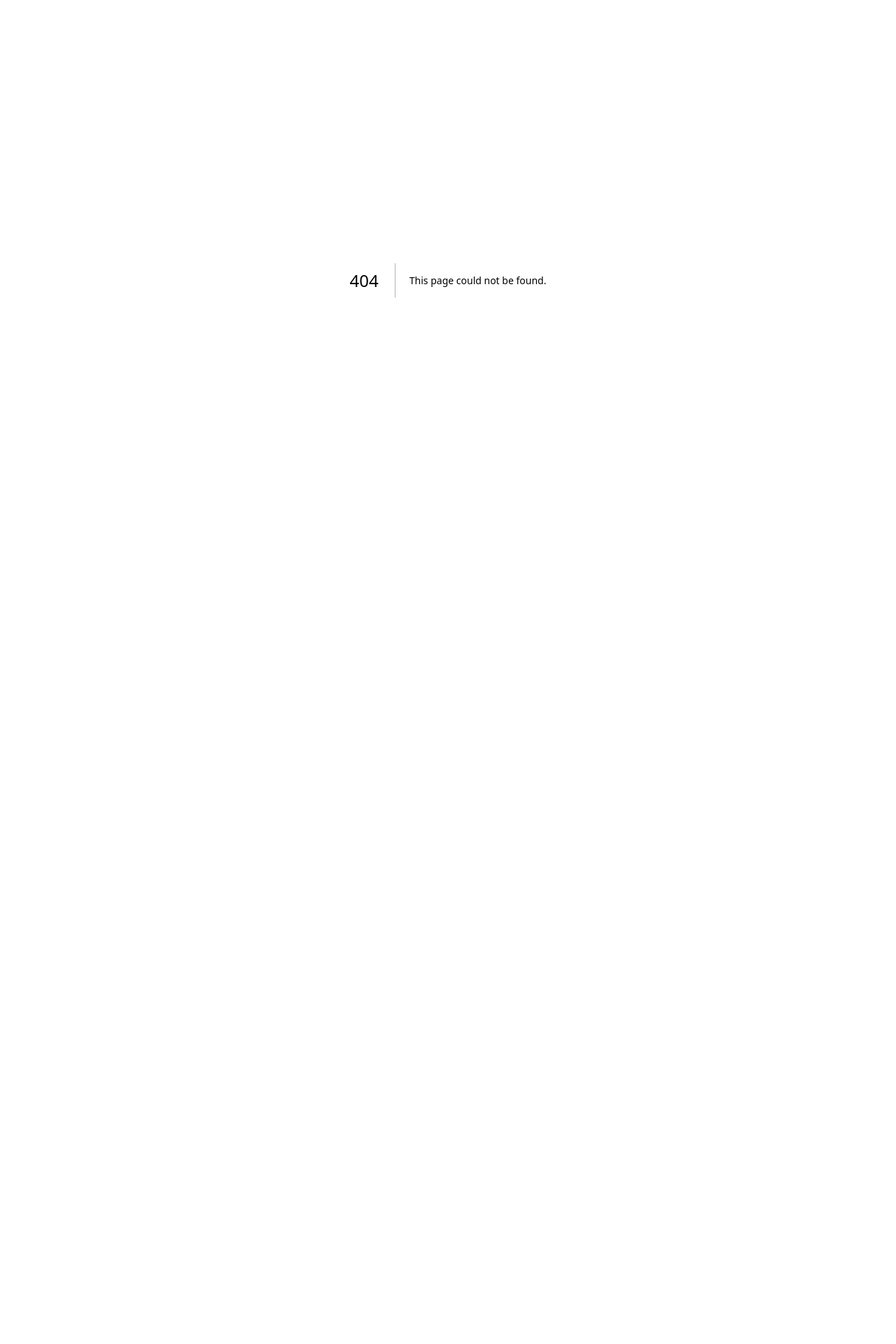
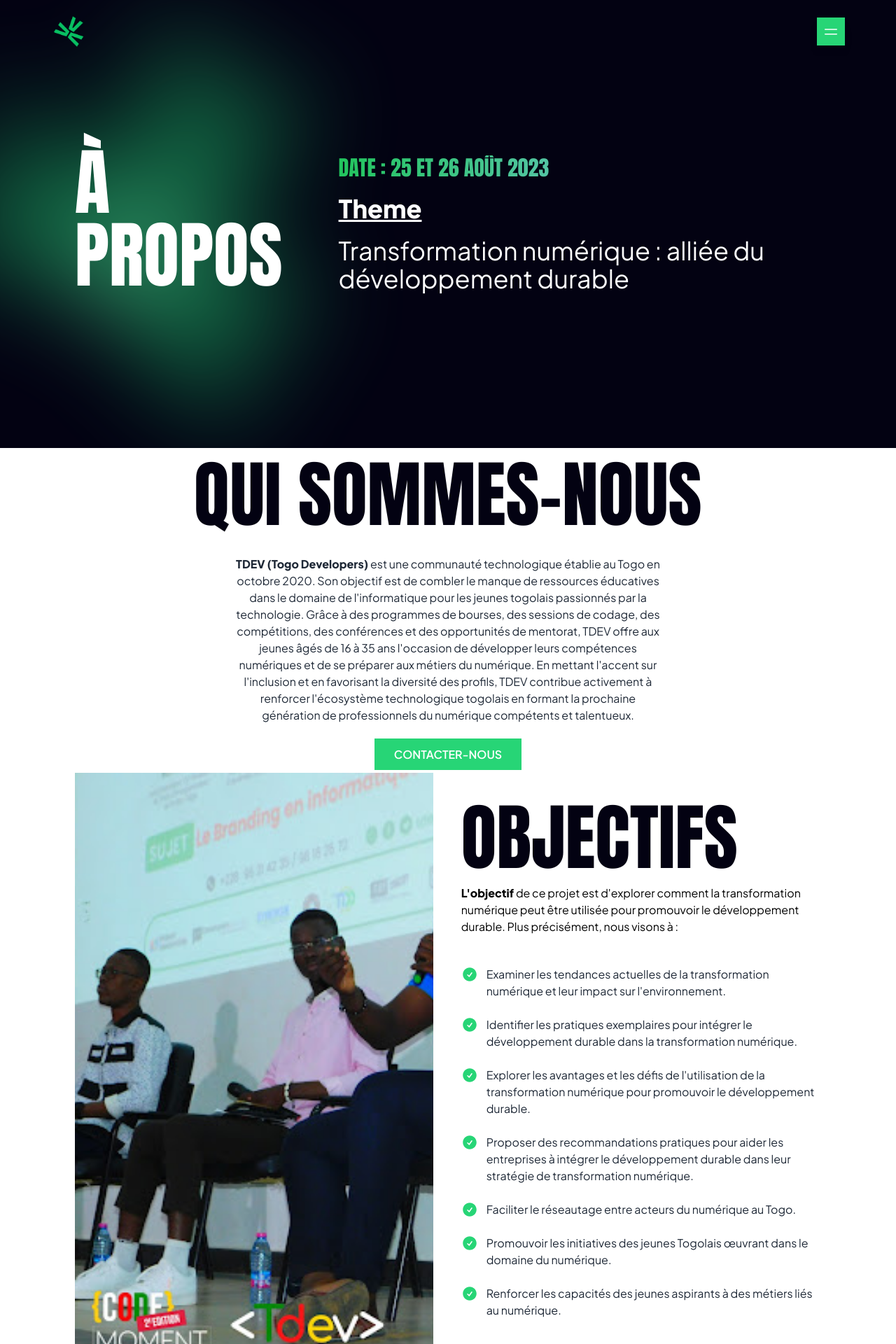
Before and after one commit to massahoudou/tedv-fest, a Next.js app: page /apropos in a window 1280 px wide. Before the commit this address had no page. Shown: the top 1920 px of the page at 70% size. Before the commit the page ends 800 px from the top, so only its background shows below. Built offline with nearby package versions, Linux system fonts and the light colour scheme.

Commit message:
correction of data

```diff
--- a/src/app/about/page.jsx
+++ b/src/app/apropos/page.jsx
@@ -28,7 +28,7 @@
                 <div className=" w-full h-fit pt-10 md:p-0   lg:w-4/12">
                     <Heading>
                         <h1 className=" py-2 lg:p-0 md:mb-4 md:text-left text-white">
-                            A propos
+                            À propos
                         </h1>
                     </Heading>
 
@@ -53,7 +53,7 @@
         </header>
         <section className="py-20 lg:my-10  md:py-10 lg:py-0  lg:h-[30vw] lg:w-10/12 w-11/12 flex md:items-center  flex-col mx-auto justify-start md:justify-center">
             <Heading>
-                <h3 className=" py-2 lg:p-0 md:mb-4">Qui somme nous </h3>
+                <h3 className=" py-2 lg:p-0 md:mb-4">Qui sommes-nous </h3>
             </Heading>
 
             <p className=" text-gray-800 w-full lg:w-7/12 text-left  py-3 lg:py-5 mb-3  md:text-center" dat-aos="fade-up" data-aos-="100">
@@ -84,7 +84,7 @@
                         <strong>L&apos;objectif</strong> de ce projet est d&apos;explorer comment la transformation numérique peut être
                         utilisée pour promouvoir le développement durable. Plus précisément, nous visons à :
                     </p>
-                    <ul className="lg:py-5">
+                    <ul className=" py-3 lg:py-8">
                         {Objects.map((o, key) => {
                             return <li key={key} className="flex gap-3 py-3   " data-aos="fade-up" data-aos-delay="100">
                                 <span className="text-primary">
--- a/src/components/Navbar.jsx
+++ b/src/components/Navbar.jsx
@@ -72,7 +72,7 @@
 
                             })}
                          <li>
-                         <FillButton href="/signup" title="Inscription " />
+                         <FillButton href="/inscription" title="Inscription " />
                                     </li>
                         </ul>
 
@@ -110,7 +110,7 @@
                         </ul>
                     </div>
                     <div className="text-white   w-fit">
-                        <FillButton href="/signup" title="Inscription " />
+                        <FillButton href="/inscription" title="Inscription " />
                     </div>
                 </div>
             </div>
--- a/src/components/sections/SectionAbout.jsx
+++ b/src/components/sections/SectionAbout.jsx
@@ -28,7 +28,7 @@
                 Bienvenue sur le site du TDEV Festival, un événement passionnant mettant en lumière la synergie entre la transformation numérique et le développement durable. Notre thème central, &quot;Transformation numérique : alliée du développement durable&quot;, explore les nombreuses façons dont la révolution numérique peut contribuer à un avenir plus durable. Nous vous invitons à rejoindre cette initiative inspirante et à découvrir comment le numérique peut être un moteur essentiel du progrès écologique et social.
                 </p>
                 <div className='flex  items-center justify-start py-3 '>
-                    <FillButton title="Incription" href="/signup" />
+                    <FillButton title="Incription" href="/inscription" />
                     <OutlineButton href="/about" title="Apprendre plus " />
                 </div>
             </div>
--- a/src/components/sections/SectionGallery.jsx
+++ b/src/components/sections/SectionGallery.jsx
@@ -7,7 +7,7 @@
     return <div id="gallery" className="h-fit py-20 w-11/12 md:w-10/12 mx-auto ">
         <h3 className="text-center">
             <Heading>
-                Gallery
+                Galeries
             </Heading>
         </h3>
         <div className="flex flex-wrap gap-10 justify-center items-center py-20 ">
--- a/src/components/sections/SectionsHeaders.jsx
+++ b/src/components/sections/SectionsHeaders.jsx
@@ -54,7 +54,7 @@
       <div className='w-11/12 md:w-10/12 mx-auto  h-full justify-evenly md:justify-normal items-center z-10 flex flex-wrap lg:flex-nowrap'>
         <div className="h-4/6 md:h-4/6 lg:h-fit flex flex-col justify-center lg:justify-start max-xl:justify-center   ">
           <Date />
-          <h1 data-aos="zoom-out-up" data-aos-delay="" className={` ${anton.className} text-5xl  md:text-8xl lg:text-[9rem]   py-2 lg:p-0 md:mb-4`}>
+          <h1 data-aos="zoom-out-up" data-aos-delay="" className={` ${anton.className} text-5xl  md:text-8xl lg:text-[8.6rem]   py-2 lg:p-0 md:mb-4`}>
             TDEV FESTIVAL <span className='bg-gradient-text bg-clip-text text-transparent bg-gradient-to-br from-secondary from-20% to-primary to-70% '>2023</span>
           </h1>
           <p
@@ -63,7 +63,7 @@
             Découvrez le TDEV Festival, l&apos;événement incontournable qui explore la synergie entre la transformation numérique et le développement durable, pour un avenir innovant et écologiquement responsable.
           </p>
           <div className='flex justify-start items-center  py-2 md:py-3 '>
-            <FillButton href="/signup" title="Incription " />
+            <FillButton href="/inscription" title="Incription " />
             <OutlineButton href="#about" title="Apprendre plus" />
 
           </div>
@@ -94,7 +94,7 @@
       <div data-aos="fade-up" data-aos-delay="200" data-aos-anchor-placement="top-bottom" className='w-fit  flex  mx-auto absolute bottom-0 left-0 right-0'>
         <div className='flex flex-col items-center my-2 animate-bounce'>
           <span className="hidden lg:block">
-            Slide down
+           Glisser vers le bas
           </span>
           <svg className="hidden md:block w-6 h-6" xmlns="http://www.w3.org/2000/svg" viewBox="0 0 24 24" fill="currentColor" >
             <path fillRule="evenodd" d="M12 2.25a.75.75 0 01.75.75v16.19l6.22-6.22a.75.75 0 111.06 1.06l-7.5 7.5a.75.75 0 01-1.06 0l-7.5-7.5a.75.75 0 111.06-1.06l6.22 6.22V3a.75.75 0 01.75-.75z" clipRule="evenodd" />
--- a/src/data/Links..jsx
+++ b/src/data/Links..jsx
@@ -6,7 +6,7 @@
  },
  {
     name: "À propos",
-    link: "/about",
+    link: "/apropos",
     deseable: false ,
  },
  {
```
Also changed, not shown: src/app/inscription/page.jsx (renamed from src/app/signup/page.jsx).
